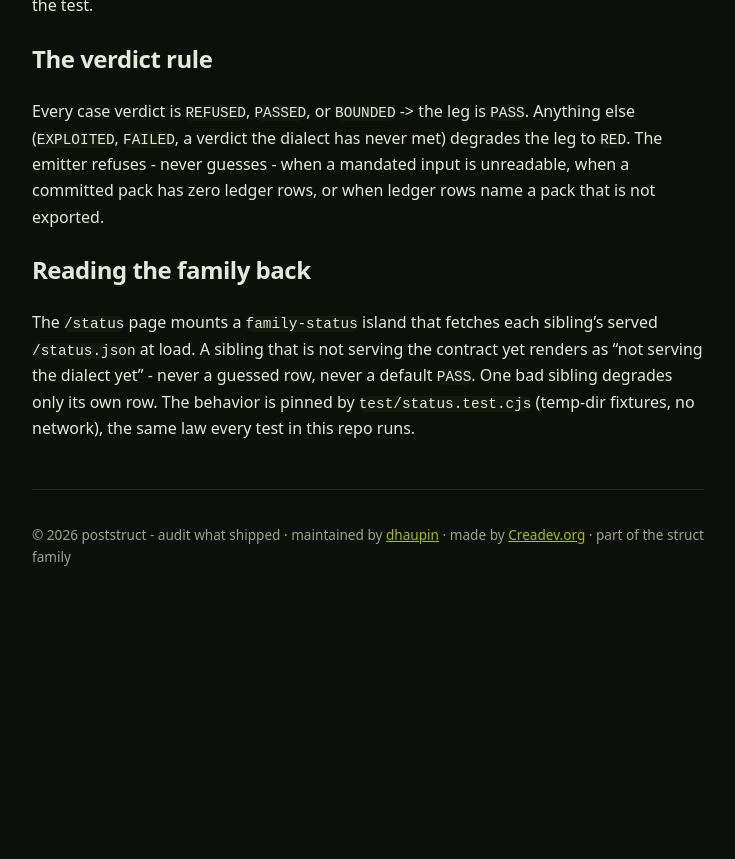
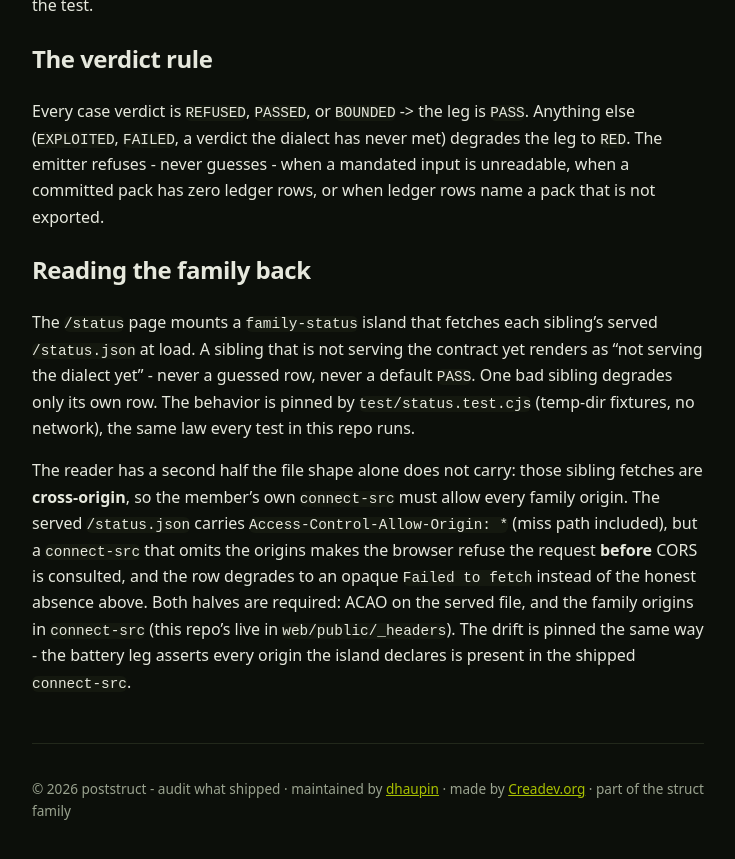
Before and after one commit to dhaupin/poststruct, a Jekyll site: the page built from docs/status.md, in a window 1280 px wide and 900 px high, scrolled down 1688 px. Shown: the top 859 px of the window, without its empty margins (272-1007 px from the left). Built offline with Jekyll 4.4.1, drawn with Linux system fonts in a browser that asks for light colours; before the commit the page ends 2334 px from its top, so only the background shows below that.

Commit message:
docs(status): the contract's reader half - the CSP allowlist (#45)
docs/status.md documented the CORS clause (the server half) but not the
reader half: the sibling fetches are cross-origin, so the member's own
connect-src must allow every family origin, or the browser refuses the
read before CORS is consulted and the row degrades to "Failed to fetch"
instead of the honest absence. Three of four members shipped that bug
(poststruct#45, eyestruct#26); naming both halves closes it.

```diff
--- a/docs/status.md
+++ b/docs/status.md
@@ -81,3 +81,15 @@ contract yet renders as "not serving the dialect yet" - never a guessed row,
 never a default `PASS`. One bad sibling degrades only its own row. The
 behavior is pinned by `test/status.test.cjs` (temp-dir fixtures, no network),
 the same law every test in this repo runs.
+
+The reader has a second half the file shape alone does not carry: those
+sibling fetches are **cross-origin**, so the member's own `connect-src` must
+allow every family origin. The served `/status.json` carries
+`Access-Control-Allow-Origin: *` (miss path included), but a `connect-src`
+that omits the origins makes the browser refuse the request **before** CORS is
+consulted, and the row degrades to an opaque `Failed to fetch` instead of the
+honest absence above. Both halves are required: ACAO on the served file, and
+the family origins in `connect-src` (this repo's live in
+`web/public/_headers`). The drift is pinned the same way - the battery leg
+asserts every origin the island declares is present in the shipped
+`connect-src`.
```
